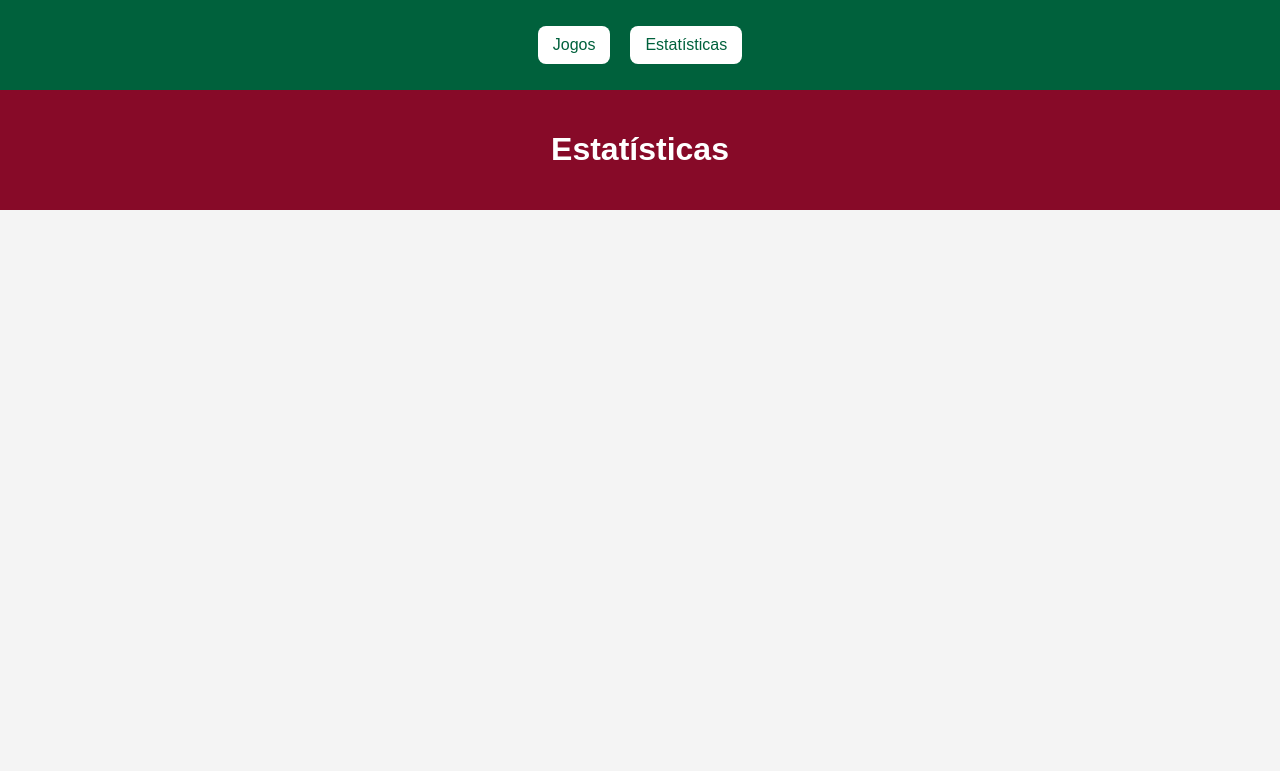
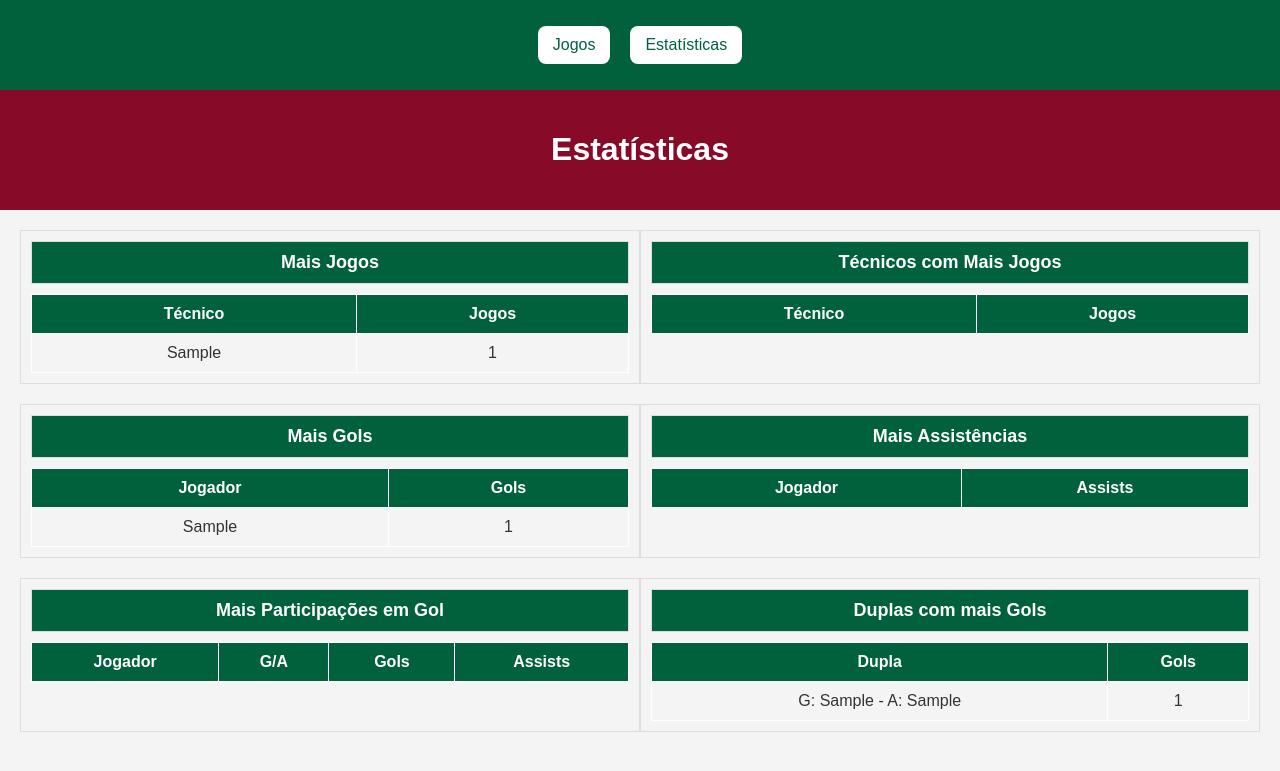
Before and after one commit to guicunhar/Meus-Jogos-Flu, a Django app: page /estatisticas/ in a window 1280 px wide. Shown: the top 771 px of the page. Run offline with Django 5.2, Linux system fonts and the light colour scheme; tables that the repository leaves empty hold one stand-in row (values such as "Sample post"); lists and menus that the app fills with data are empty.

Commit message:
Add Primeiras Estatísticas

```diff
--- /dev/null
+++ b/meus_jogos_app/static/meus_jogos_app/styles_estatisticas.css
@@ -0,0 +1,116 @@
+/* Estilo geral para a página */
+body {
+    font-family: Arial, sans-serif;
+    background-color: #f4f4f4;
+    color: #333;
+    margin: 0;
+    padding: 0;
+}
+
+/* Cabeçalho da página */
+header {
+    background-color: #870A28;
+    color: white;
+    padding: 20px;
+    text-align: center;
+}
+
+/* Navegação */
+nav {
+    background-color: #00613C;
+    padding: 10px;
+    text-align: center;
+    display: flex; /* Ativa o layout flexível */
+    justify-content: center; /* Centraliza os itens horizontalmente */
+    gap: 20px; /* Espaço entre os grupos de menus */
+}
+
+nav ul {
+    list-style: none;
+    padding: 0;
+    display: flex; /* Faz com que os itens dentro da ul fiquem lado a lado */
+    gap: 15px; /* Espaçamento entre os itens */
+}
+
+nav ul li {
+    margin: 0; /* Remove margens extras */
+}
+
+nav ul li a {
+    color: #00613C;
+    text-decoration: none;
+    font-size: 16px;
+    padding: 10px 15px; /* Espaçamento dentro das caixinhas */
+    background-color: #FFFF; /* Cor de fundo da caixa */
+    border-radius: 8px; /* Bordas arredondadas */
+    display: inline-block; /* Faz o link se comportar como uma caixa */
+    transition: background 0.3s; /* Efeito suave na troca de cor */
+}
+
+nav ul li a:hover {
+    background-color: #870A28; /* Cor ao passar o mouse */
+    color: white;
+    text-decoration: none;
+}
+/* Container da tabela */
+.table-container {
+    display: flex;
+    justify-content: space-around;
+    margin: 20px;
+}
+
+/* Estilo das tabelas */
+.table-container div {
+    width: 45%; /* Ajuste conforme necessário */
+    max-height: 300px; /* Altura máxima */
+    overflow-y: auto; /* Adiciona o scroll vertical */
+    border: 1px solid #ddd; /* Bordas finas para a tabela */
+    padding: 10px;
+    box-sizing: border-box;
+}
+
+table {
+    width: 100%;
+    border-collapse: collapse;
+}
+
+/* Estilo das células */
+table th, table td {
+    padding: 10px;
+    border: 1px solid white;
+    text-align: center;
+    white-space: break-word; /* Evita quebra de linha dentro das células */
+}
+
+/* Estilo do cabeçalho */
+table th {
+    background-color: #00613C;
+    color: white;
+}
+
+/* Estilo das linhas alternadas */
+table tr:nth-child(even) {
+    background-color: #f2f2f2;
+}
+
+/* Efeito hover ao passar o mouse */
+table tr:hover {
+    background-color: #00613c23;
+    transition: background-color 0.3s ease-in-out;
+}
+
+.section-title {
+    font-weight: bold;
+    text-align: center;
+    margin-bottom: 10px;
+    font-size: 18px;
+    color: white;
+    background-color: #00613C;
+    width: 100%; /* Garante que o título ocupe a largura total */
+    display: block; /* Garante que o título seja tratado como bloco */
+}
+
+.table-container div {
+    width: 100%; /* Garante que a div ocupe todo o espaço */
+    text-align: center; /* Centraliza o texto dentro do container */
+}
--- a/meus_jogos_app/static/meus_jogos_app/styles.css
+++ b/meus_jogos_app/static/meus_jogos_app/styles_jogos.css
@@ -53,7 +53,6 @@
     text-decoration: none;
 }
 
-/* Estilo para a tabela */
 /* Estilo para o container da tabela */
 .table-container {
     width: 95%;
@@ -73,7 +72,7 @@
 /* Estilo das células */
 table th, table td {
     padding: 10px;
-    border: 1px solid #ddd;
+    border: 1px solid white;
     text-align: center;
     white-space: break-word; /* Evita quebra de linha dentro das células */
 }
@@ -91,7 +90,7 @@
 
 /* Efeito hover ao passar o mouse */
 table tr:hover {
-    background-color: #00613c23; /* Destaque em amarelo claro */
+    background-color: #00613c23;
     transition: background-color 0.3s ease-in-out;
 }
 
--- a/meus_jogos_app/templates/meus_jogos_app/estatisticas.html
+++ b/meus_jogos_app/templates/meus_jogos_app/estatisticas.html
@@ -6,9 +6,9 @@
     <meta name="description" content="Lista de Jogos do Fluminense com detalhes sobre placar, adversário, estádio e mais.">
     <meta name="author" content="Guilherme Cunha">
     <meta name="robots" content="index, follow">
-    <title>Lista de Jogos - Fluminense</title>
+    <title>Estatísticas</title>
     {% load static %}
-    <link rel="stylesheet" href="{% static 'meus_jogos_app/styles.css' %}">
+    <link rel="stylesheet" href="{% static 'meus_jogos_app/styles_estatisticas.css' %}">
     <nav>
         <ul>
             <li><a href="{% url 'jogos' %}">Jogos</a></li>
@@ -22,9 +22,36 @@
     <header>
         <h1>Estatísticas</h1>
     </header>
-    <main>
-
-    </main>
+    <div class="table-container">
+        <div>
+                <div class="section-title">Mais Jogos</div>
+                {{ df_mais_jogos|safe }} <!-- Isso renderiza a tabela -->
+        </div>
+        <div>
+                <div class="section-title">Técnicos com Mais Jogos</div>
+                {{ df_mais_tec|safe }} <!-- Aqui renderiza outra tabela -->
+        </div>
+    </div>
+    <div class="table-container">
+        <div>
+                <div class="section-title">Mais Gols</div>
+                {{ df_gols|safe }} <!-- Isso renderiza a tabela -->
+        </div>
+        <div>
+                <div class="section-title">Mais Assistências</div>
+                {{ df_assists|safe }} <!-- Aqui renderiza outra tabela -->
+        </div>
+    </div>
+    <div class="table-container">
+        <div>
+                <div class="section-title">Mais Participações em Gol</div>
+                {{ df_part|safe }} <!-- Isso renderiza a tabela -->
+        </div>
+        <div>
+                <div class="section-title">Duplas com mais Gols</div>
+                {{ df_dupla|safe }} <!-- Aqui renderiza outra tabela -->
+        </div>
+    </div>
     <script src="{% static 'meus_jogos_app/script.js' %}"></script>
 </body>
 </html>
--- a/meus_jogos_app/templates/meus_jogos_app/jogos.html
+++ b/meus_jogos_app/templates/meus_jogos_app/jogos.html
@@ -7,9 +7,9 @@
     <meta name="description" content="Lista de Jogos do Fluminense com detalhes sobre placar, adversário, estádio e mais.">
     <meta name="author" content="Guilherme Cunha">
     <meta name="robots" content="index, follow">
-    <title>Lista de Jogos - Fluminense</title>
+    <title>Lista de Jogos</title>
     {% load static %}
-    <link rel="stylesheet" href="{% static 'meus_jogos_app/styles.css' %}">
+    <link rel="stylesheet" href="{% static 'meus_jogos_app/styles_jogos.css' %}">
     <nav>
         <ul>
             <li><a href="{% url 'jogos' %}">Jogos</a></li>
--- a/meus_jogos_app/urls.py
+++ b/meus_jogos_app/urls.py
@@ -6,5 +6,5 @@
     path('admin/', admin.site.urls),
     path('', lista_jogos, name='home'),
     path('jogos/', lista_jogos, name='jogos'),
-    path('estatisticas/', estatisticas, name='estatisticas'),
+    path('estatisticas/', estatisticas, name='estatisticas')
 ]
--- a/meus_jogos_app/views.py
+++ b/meus_jogos_app/views.py
@@ -1,6 +1,6 @@
 import pandas as pd
 from django.shortcuts import render
-from .models import Jogo
+from .models import Jogo, Gol, Escalacao
 from collections import Counter
 from datetime import datetime
 
@@ -34,5 +34,71 @@
     return render(request, 'meus_jogos_app/jogos.html', context)
 
 def estatisticas(request):
-    jogos = Jogo.objects.all()
-    return render(request, 'meus_jogos_app/estatisticas.html', {'jogos': jogos})
+    gols = Gol.objects.all()
+
+    data_gols = {
+        "autor_gol": [gol.autor_gol for gol in gols],
+        "assistencia": [gol.assistencia for gol in gols],
+    }
+
+    escalacoes_jog = Escalacao.objects.exclude(jogador__icontains="TEC")
+    escalacoes_tec = Escalacao.objects.filter(jogador__icontains="TEC")
+
+    data_escalacao = {
+        "jogador": [esc.jogador for esc in escalacoes_jog]
+    }
+
+    data_tec = {
+        "jogador": [esc.jogador for esc in escalacoes_tec]
+    }
+
+    df_gols = pd.DataFrame(data_gols)
+
+    df_gols = df_gols["autor_gol"].value_counts().reset_index()
+    df_gols.columns = ["Jogador", "Gols"]
+
+    df_assists = pd.DataFrame(data_gols)
+    df_assists = df_assists["assistencia"].value_counts().reset_index()
+    df_assists = df_assists.drop(0)
+    df_assists.columns = ["Jogador", "Assists"]
+
+    df_part = pd.DataFrame(data_gols)
+    df_part = df_part[~df_part["autor_gol"].str.contains("Contra", na=False)]
+    top_goleadores = df_part["autor_gol"].value_counts().rename("gols")
+    top_assists = df_part["assistencia"].value_counts().rename("assist")
+    top_participacao = pd.concat([top_goleadores, top_assists], axis=1).fillna(0)
+    top_participacao["g/a"] = top_participacao["gols"] + top_participacao["assist"]
+    top_participacao = top_participacao.sort_values(by="g/a", ascending=False).astype(int)
+    top_participacao = top_participacao.reset_index()
+    top_participacao.index = range(1, len(top_participacao) + 1)
+    top_participacao.columns = ["jogador", "gols","assists","g/a"]
+    top_participacao = top_participacao[["jogador","g/a","gols","assists"]]
+    df_part = top_participacao
+    df_part = df_part.iloc[1:].reset_index(drop=True)
+    df_part.columns = ["Jogador", "G/A","Gols","Assists"]
+
+    df_dupla =  pd.DataFrame(data_gols)
+    gols_sem_na = df_dupla[df_dupla['assistencia'] != ""].copy()
+    gols_sem_na["dupla"] = gols_sem_na.apply(lambda row: f"G: {row['autor_gol']} - A: {row['assistencia']}", axis=1)
+    duplas_count = gols_sem_na["dupla"].value_counts().reset_index()
+    duplas_count.columns = ["dupla", "gols"]
+    df_dupla = duplas_count
+    df_dupla.columns = ["Dupla", "Gols"]
+
+    df_mais_jogos =  pd.DataFrame(data_escalacao)
+    df_mais_jogos = df_mais_jogos["jogador"].value_counts().reset_index()
+    df_mais_jogos.columns = ["Técnico", "Jogos"]
+
+    df_mais_tec =  pd.DataFrame(data_tec)
+    df_mais_tec = df_mais_tec["jogador"].value_counts().reset_index()
+    df_mais_tec.columns = ["Técnico", "Jogos"]
+
+
+    context = {'df_gols': df_gols.to_html(index=False),
+               'df_assists': df_assists.to_html(index=False),
+               'df_part': df_part.to_html(index=False),
+               'df_dupla': df_dupla.to_html(index=False),
+               'df_mais_jogos': df_mais_jogos.to_html(index=False),
+               'df_mais_tec': df_mais_tec.to_html(index=False)}
+
+    return render(request, 'meus_jogos_app/estatisticas.html', context)
```
Also changed, not shown: 1 other file.
